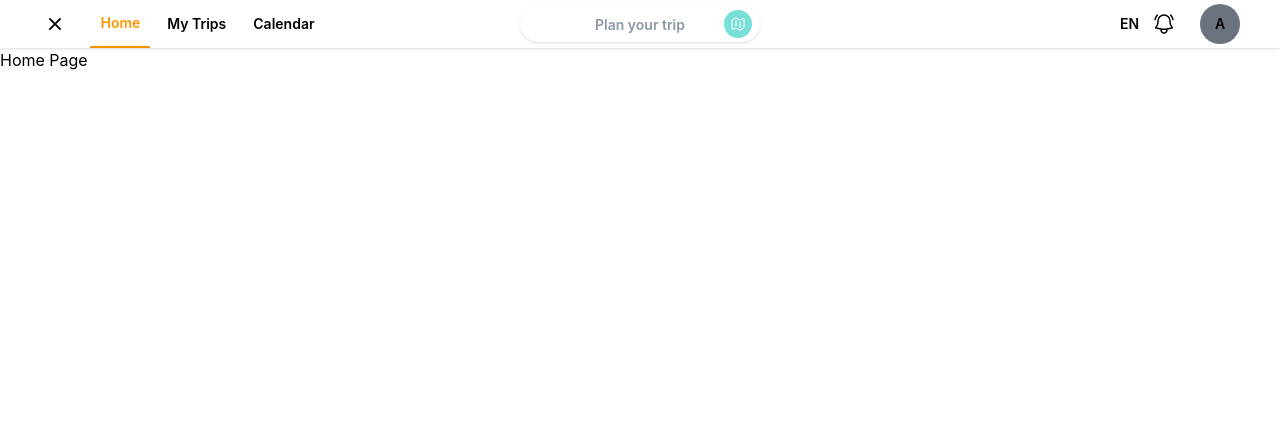
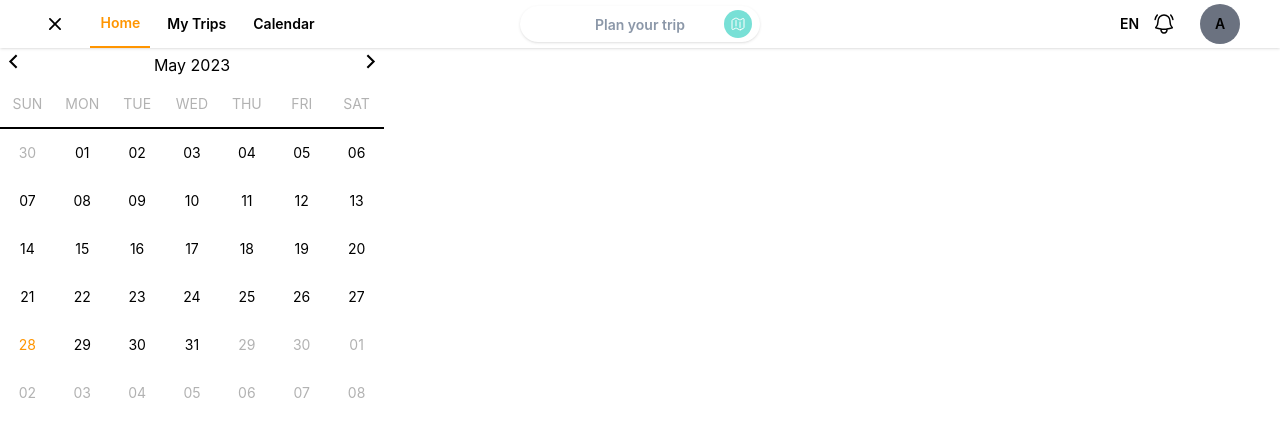
Before and after one commit to EddyEhhh/itineraryplanners-frontend-web, a React (Create React App) app: page /home in a window 1280 px wide. Shown: the top 436 px of the page. Built offline with nearby package versions, Linux system fonts and the light colour scheme.

Commit message:
homepage update

```diff
--- a/src/App.js
+++ b/src/App.js
@@ -4,7 +4,9 @@ import HeaderWrapper from "./components/HeaderWrapper/HeaderWrapper";
 
 function App() {
   return (
-    <HeaderWrapper></HeaderWrapper>
-  )
+    <header>
+      <HeaderWrapper></HeaderWrapper>
+    </header>
+  );
 }
 export default App;
--- a/src/components/AddButton/AddButton.js
+++ b/src/components/AddButton/AddButton.js
@@ -7,7 +7,7 @@ const AddButton = props => (
 		<button className="flex justify-center items-center w-10 h-10 rounded-full bg-neutral-200 text-neutral-800">
 			<svg xmlns="http://www.w3.org/2000/svg" fill="none" viewBox="0 0 24 24" stroke-width="1.5"
 				 stroke="currentColor" className="w-6 h-6">
-				<path stroke-linecap="round" stroke-linejoin="round" d="M12 6v12m6-6H6"/>
+				<path strokeLinecap="round" stroke-linejoin="round" d="M12 6v12m6-6H6"/>
 			</svg>
 		</button>
 	</div>
--- a/src/components/Calendar/Calendar.js
+++ b/src/components/Calendar/Calendar.js
@@ -13,9 +13,10 @@ export default function Calendar() {
   return (
     <div className="w-96 h-96">
       <div>
-        <table class="pagination">
+        <table className="pagination">
+          <tbody>
             <tr>
-            <td class="col-1">
+              <td className="col-1">
                 <span className="cursor-pointer">
                   <h1>
                     <GrFormPrevious
@@ -27,14 +28,14 @@ export default function Calendar() {
                   </h1>
                 </span>
               </td>
-            <td class="col-2">
+              <td className="col-2">
                 <span>
                   <h1>
                     {months[today.month()]} {today.year()}{" "}
                   </h1>
                 </span>
               </td>
-            <td class="col-3">
+              <td className="col-3">
                 <span className="cursor-pointer">
                   <GrFormNext
                     size={25}
@@ -45,6 +46,7 @@ export default function Calendar() {
                 </span>
               </td>
             </tr>
+          </tbody>
         </table>
       </div>
       <div className="w-full grid grid-cols-7">
@@ -59,17 +61,17 @@ export default function Calendar() {
           );
         })}
       </div>
-      <div className="w-full grid grid-cols-7">
+      <div className="grid grid-cols-7">
         {generateDate(today.month(), today.year()).map(
           ({ date, currentMonth, today }, index) => {
             return (
               <div
                 key={index}
-                className="h-14 grid place-content-center text-sm"
+                className="h-12 grid place-content-center text-sm"
               >
                 <h1
                   style={dateColour(currentMonth, today)}
-                  className="h-10 w-10 grid place-content-center rounded-full
+                  className="h-8 w-8 grid place-content-center rounded-full
 				hover:bg-primary-green hover:text-white transition-all cursor-pointer"
                   onClick={() => {
                     setSelectDate(date);
--- a/src/components/Header/Header.js
+++ b/src/components/Header/Header.js
@@ -29,17 +29,16 @@ function Header() {
         <div className="Nav-Icon absolute mr-2">
           <button className="bg-primary-green rounded-full w-7 h-7 flex items-center justify-center">
             <svg
-              className="w-5 h-5"
+              className="w-4 h-4"
               xmlns="http://www.w3.org/2000/svg"
               fill="none"
               viewBox="0 0 24 24"
-              stroke-width="1.5"
+              strokeWidth="1.5"
               stroke="white"
-              class="w-4 h-4"
             >
               <path
-                stroke-linecap="round"
-                stroke-linejoin="round"
+                strokeLinecap="round"
+                strokeLinejoin="round"
                 d="M9 6.75V15m6-6v8.25m.503 3.498l4.875-2.437c.381-.19.622-.58.622-1.006V4.82c0-.836-.88-1.38-1.628-1.006l-3.869 1.934c-.317.159-.69.159-1.006 0L9.503 3.252a1.125 1.125 0 00-1.006 0L3.622 5.689C3.24 5.88 3 6.27 3 6.695V19.18c0 .836.88 1.38 1.628 1.006l3.869-1.934c.317-.159.69-.159 1.006 0l4.994 2.497c.317.158.69.158 1.006 0z"
               />
             </svg>
@@ -66,13 +65,13 @@ function Header() {
               xmlns="http://www.w3.org/2000/svg"
               fill="none"
               viewBox="0 0 24 24"
-              stroke-width="1.5"
+              strokeWidth="1.5"
               stroke="currentColor"
-              class="w-6 h-6"
+              className="w-6 h-6"
             >
               <path
-                stroke-linecap="round"
-                stroke-linejoin="round"
+                strokeLinecap="round"
+                strokeLinejoin="round"
                 d="M14.857 17.082a23.848 23.848 0 005.454-1.31A8.967 8.967 0 0118 9.75v-.7V9A6 6 0 006 9v.75a8.967 8.967 0 01-2.312 6.022c1.733.64 3.56 1.085 5.455 1.31m5.714 0a24.255 24.255 0 01-5.714 0m5.714 0a3 3 0 11-5.714 0M3.124 7.5A8.969 8.969 0 015.292 3m13.416 0a8.969 8.969 0 012.168 4.5"
               />
             </svg>
@@ -93,7 +92,7 @@ function HighlightHome(props) {
   if (location.pathname === "/home") {
     return (
       <div>
-        <button class="underline-button" onClick={() => navigate("/home")}>
+        <button className="underline-button" onClick={() => navigate("/home")}>
           Home
         </button>
       </div>
@@ -101,7 +100,7 @@ function HighlightHome(props) {
   } else {
     return (
       <div>
-        <button class="no-underline-button" onClick={() => navigate("/home")}>
+        <button className="no-underline-button" onClick={() => navigate("/home")}>
           Home
         </button>
       </div>
@@ -116,7 +115,7 @@ function HighlightMyTrips() {
     return (
       <div>
         <button
-          class="underline-button"
+          className="underline-button"
           style={{ color: "primary-orange" }}
           onClick={() => navigate("/my-trips")}
         >
@@ -128,7 +127,7 @@ function HighlightMyTrips() {
     return (
       <div>
         <button
-          class="no-underline-button"
+          className="no-underline-button"
           style={{ color: "primary-orange" }}
           onClick={() => navigate("/my-trips")}
         >
@@ -146,7 +145,7 @@ function HighlightCalendar() {
     return (
       <div>
         <button
-          class="underline-button"
+          className="underline-button"
           style={{ color: "primary-orange" }}
           onClick={() => navigate("/calendar")}
         >
@@ -158,7 +157,7 @@ function HighlightCalendar() {
     return (
       <div>
         <button
-          class="no-underline-button"
+          className="no-underline-button"
           style={{ color: "primary-orange" }}
           onClick={() => navigate("/calendar")}
         >
--- a/src/pages/calendar/CalendarPage.js
+++ b/src/pages/calendar/CalendarPage.js
@@ -1,7 +1,10 @@
-import React from 'react';
+import React from "react";
+import Calendar from '../../components/Calendar'
 
 export function CalendarPage() {
-    return <div className='container mx-auto'>Calendar</div>
-};
+  return <div className="container mx-auto">
+    <Calendar></Calendar>
+  </div>;
+}
 
 export default CalendarPage;
--- a/src/pages/home/Homepage.js
+++ b/src/pages/home/Homepage.js
@@ -1,7 +1,15 @@
-import React from 'react';
+import React from "react";
+import Calendar from "../../components/Calendar";
 
-export function Homepage(){
-    return <div className="container mx-auto">Home Page</div>;
- };
+export function Homepage() {
+  return (
+    <div className="grid-container">
+        <div className="grid-item"></div>
+      <div className="grid-item">
+        <Calendar></Calendar>
+      </div>
+    </div>
+  );
+}
 
 export default Homepage;
--- /dev/null
+++ b/src/pages/home/Homepage.scss
@@ -0,0 +1,12 @@
+Calendar {
+    display: grid;
+}
+
+.grid-container {
+    display: grid;
+    grid-template-columns: 80px auto auto 80px;
+}
+
+.grid-item {
+    border: 2px solid red;
+}
```
Also changed, not shown: src/components/Calendar/Calendar.scss (line endings or trailing spaces). Lines whose indentation alone changed are shown as unchanged.
